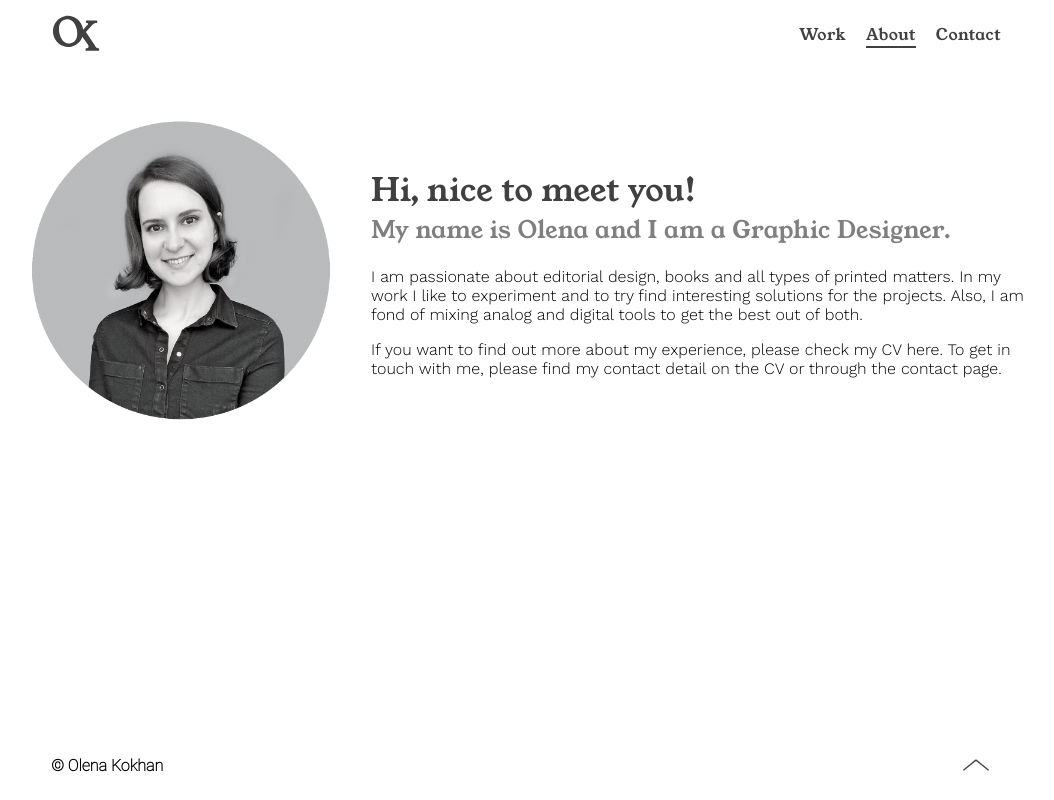
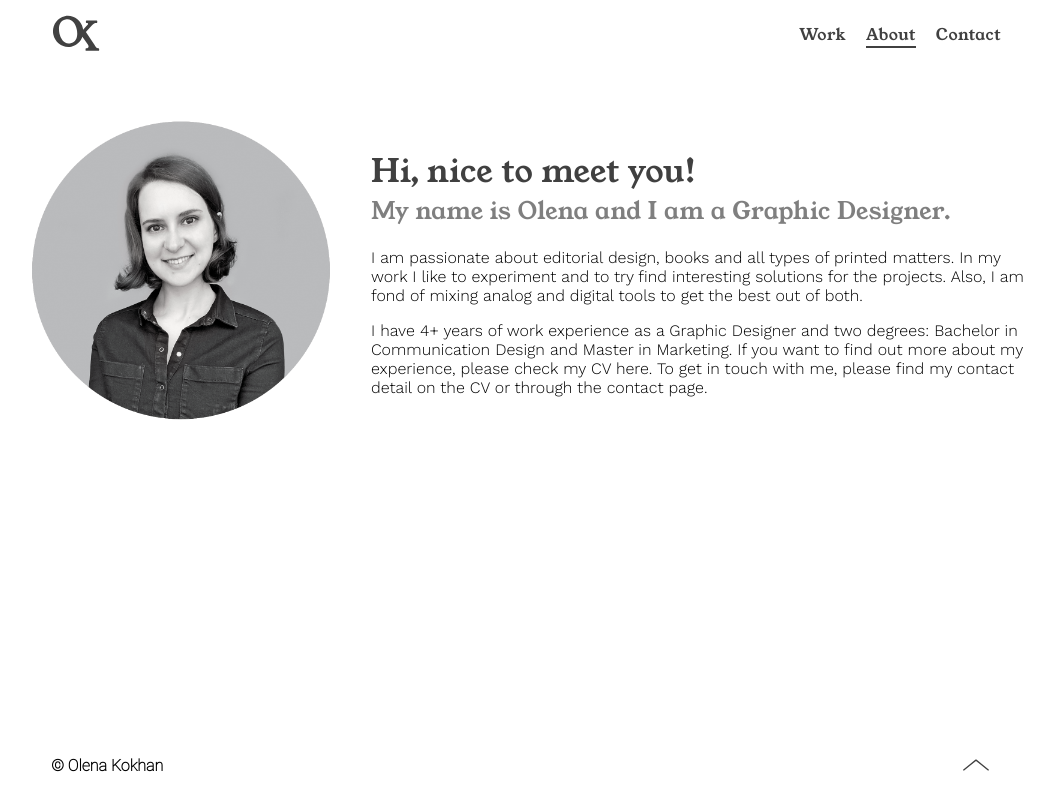
Before and after one commit to olena-kokhan/olena-kokhan.github.io, a Vue app: page /About in a window 1280 px wide. Shown: the whole page, without its empty margins (109-1163 px from the left). Built offline with nearby package versions, Linux system fonts and the light colour scheme.

Commit message:
Update About.vue

```diff
--- a/src/components/About.vue
+++ b/src/components/About.vue
@@ -7,7 +7,7 @@
             <p class="worksans-light" > I am passionate about editorial design, books and all types of printed matters.
               In my work I like to experiment and to try find interesting solutions for the projects.
               Also, I am fond of mixing analog and digital tools to get the best out of both.</p>
-            <p class="worksans-light"> If you want to find out more about my experience, please check my CV here. To get in touch with me, please find my contact detail on the CV or through the contact page.</p>
+            <p class="worksans-light"> I have 4+ years of work experience as a Graphic Designer and two degrees: Bachelor in Communication Design and Master in Marketing. If you want to find out more about my experience, please check my CV here. To get in touch with me, please find my contact detail on the CV or through the contact page.</p>
       </div>
 
   </div>
```
